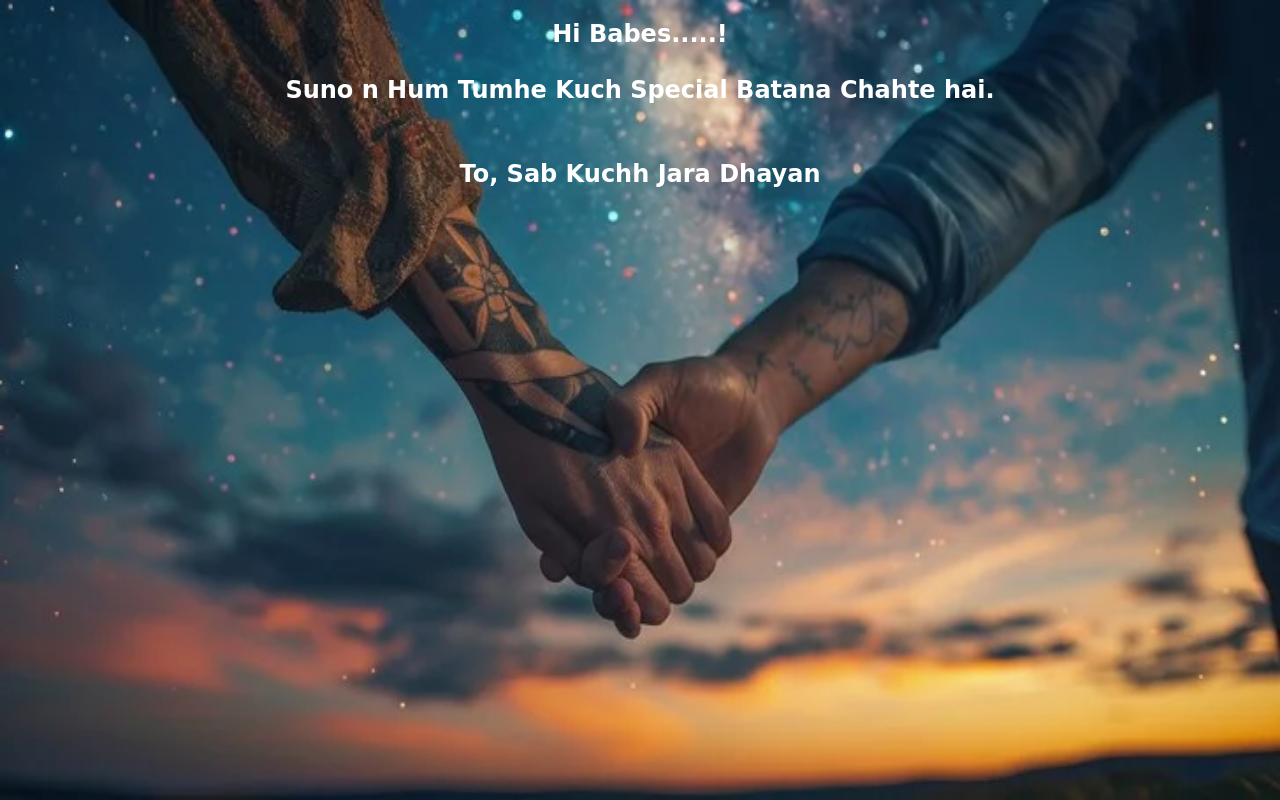
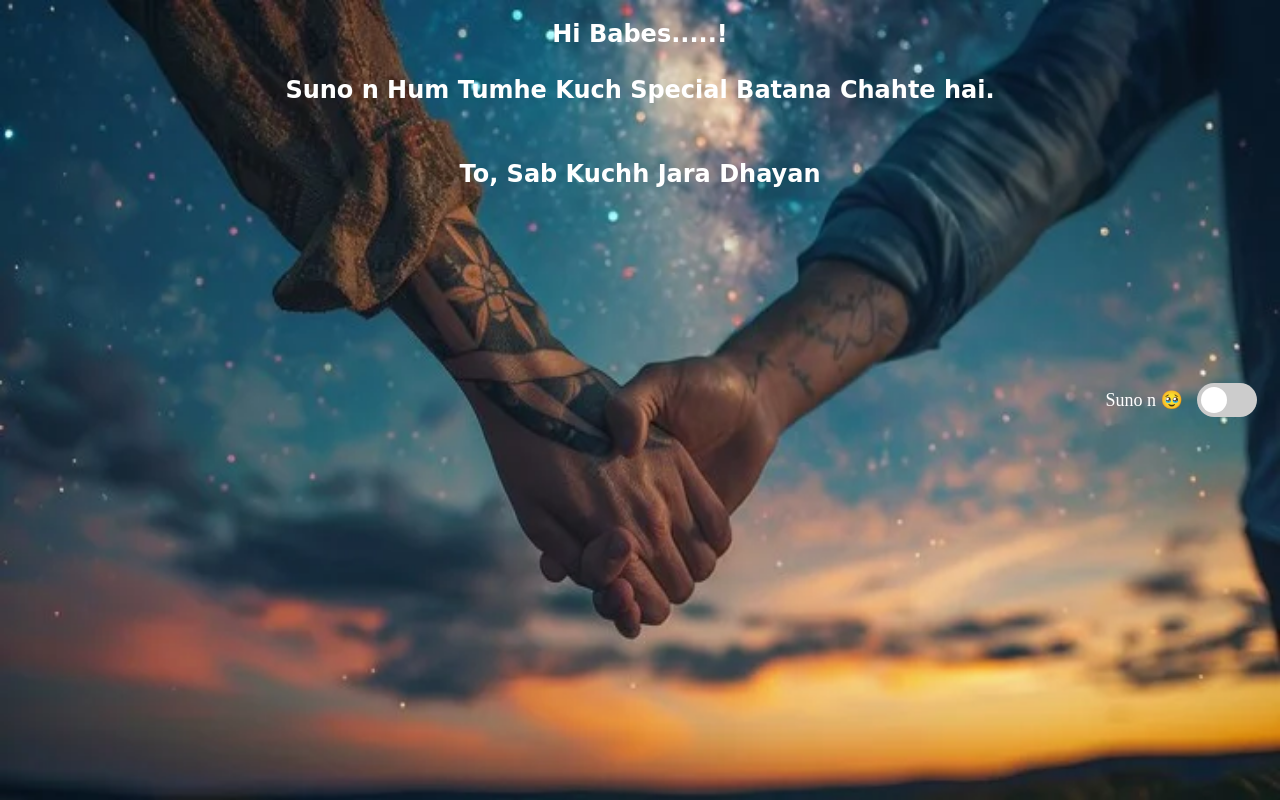
Before and after one commit to sanjivpaul/surprise, a plain HTML site: page propose/index.html in a window 1280 px wide. Drawn offline with Linux system fonts and the light colour scheme.

Commit message:
propose update

```diff
--- a/propose/index.html
+++ b/propose/index.html
@@ -12,6 +12,21 @@
     <div class="container">
       <h2 id="text1"></h2>
     </div>
+
+    <audio id="auto-audio" src="./song1.mp3" preload="auto" loop></audio>
+
+    <!-- Audio element -->
+    <audio
+      id="toggle-audio"
+      src="./odhani_se_nikal_ke.mp3"
+      preload="auto"
+    ></audio>
+
+    <!-- Slider toggle button -->
+    <div class="slider-container">
+      <label for="audio-toggle" class="slider-label">Suno n 🥹</label>
+      <input type="checkbox" id="audio-toggle" class="slider-toggle" />
+    </div>
   </body>
   <script src="./script.js"></script>
 </html>
--- a/propose/script.js
+++ b/propose/script.js
@@ -49,6 +49,38 @@ var love = setInterval(function () {
   );
 }, 500);
 
+// Get references to the elements
+const autoAudio = document.getElementById("auto-audio");
+const toggleAudio = document.getElementById("toggle-audio");
+const toggle = document.getElementById("audio-toggle");
+
+// Play the automatic song when the page loads
+autoAudio.play();
+
+// Event listener for the toggle button
+toggle.addEventListener("change", () => {
+  if (toggle.checked) {
+    // Pause the auto-playing song
+    autoAudio.pause();
+
+    toggleAudio.play();
+  } else {
+    // Pause the toggle song
+    toggleAudio.pause();
+
+    // Resume the auto-playing song
+    autoAudio.play();
+  }
+});
+
+// Event listener for when the toggle song ends (to restart if necessary)
+toggleAudio.addEventListener("ended", () => {
+  if (toggle.checked) {
+    toggleAudio.currentTime = 0; // Reset toggle song to the beginning
+    toggleAudio.play(); // Restart the toggle song if the toggle is still on
+  }
+});
+
 var i = 0;
 var txt1 =
   "Hi Babes.....!  <<   Suno n Hum Tumhe Kuch Special Batana Chahte hai.  <<<  To, Sab Kuchh Jara Dhayan Se Padhna Thik Hai...!                                                                           > Jab Humne Tumhe Pehli Bar Dekha < तू हमरा खातिर कुछ खास लागत बाड़ू।  <<   Jaise Jaise Din Bite            < Hum Pass Aate Gaye Ek Dusre Ko Jante Gaye....! <<                           Hum isaka kaaran nahin jaanata ki tumhare vichaar hamesha mere man mein kyon goonjate rehte hain...!                                                     > रउरा बारे में हर बात हमरा खातिर हमेशा दिलचस्प होला...!                     << Tum Humesa se Humare liye khas ho...!                                                     > Hum is duniya me kisi bhee cheez se zyaada apane maata-pita se pyaar karate hain....!                    << अब तू एकमात्र अइसन आदमी हउअ जेकरा से हम अपना माई-बाबूजी के बराबर प्यार करेनी....!                                                             >I Love U <जानेमन.....! <<<< हमरा के एक मौका दीं हमार प्यार साबित करे के ...! <<<< Tumse Biha Karenge ! <<<< ताकि हमनी के मिल के छठ पूजा कर सकीले!|                  <<<< हमरा के एक मौका दीं हमार प्यार साबित करे के ...!";
--- a/propose/styles.css
+++ b/propose/styles.css
@@ -78,3 +78,51 @@ body {
     top: 110%;
   }
 }
+
+/* Style for the slider toggle */
+.slider-container {
+  position: fixed;
+  right: 20px;
+  top: 50%;
+  transform: translateY(-50%);
+  display: flex;
+  align-items: center;
+}
+
+.slider-label {
+  margin-right: 10px;
+  color: #fff;
+  font-size: 18px;
+}
+
+.slider-toggle {
+  width: 60px;
+  height: 34px;
+  position: relative;
+  -webkit-appearance: none;
+  appearance: none;
+  background-color: #ccc;
+  outline: none;
+  border-radius: 34px;
+  cursor: pointer;
+}
+
+.slider-toggle:before {
+  content: "";
+  position: absolute;
+  top: 4px;
+  left: 4px;
+  width: 26px;
+  height: 26px;
+  background-color: white;
+  border-radius: 50%;
+  transition: 0.4s;
+}
+
+.slider-toggle:checked {
+  background-color: #4caf50;
+}
+
+.slider-toggle:checked:before {
+  transform: translateX(26px);
+}
```
Also changed, not shown: 3 other files.
